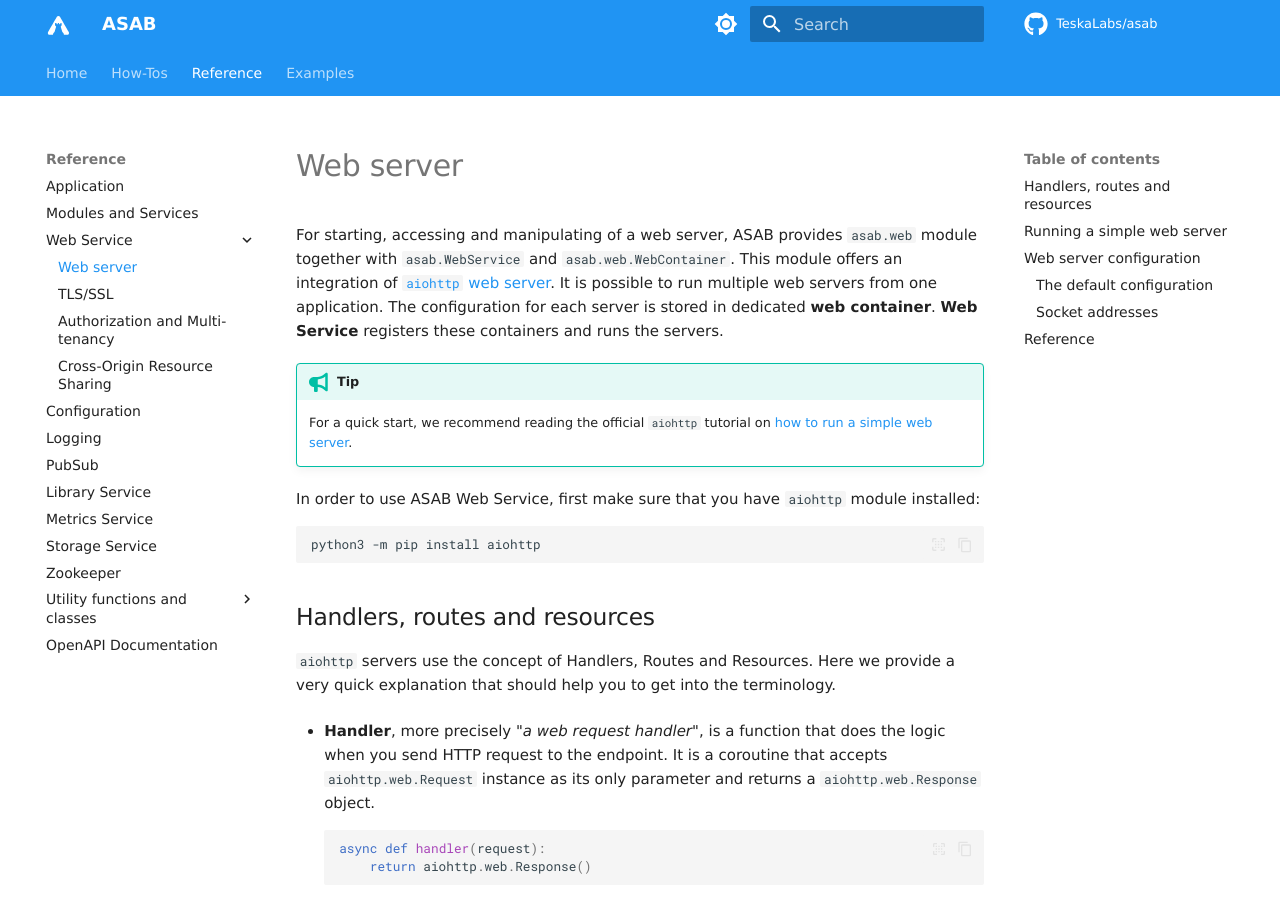
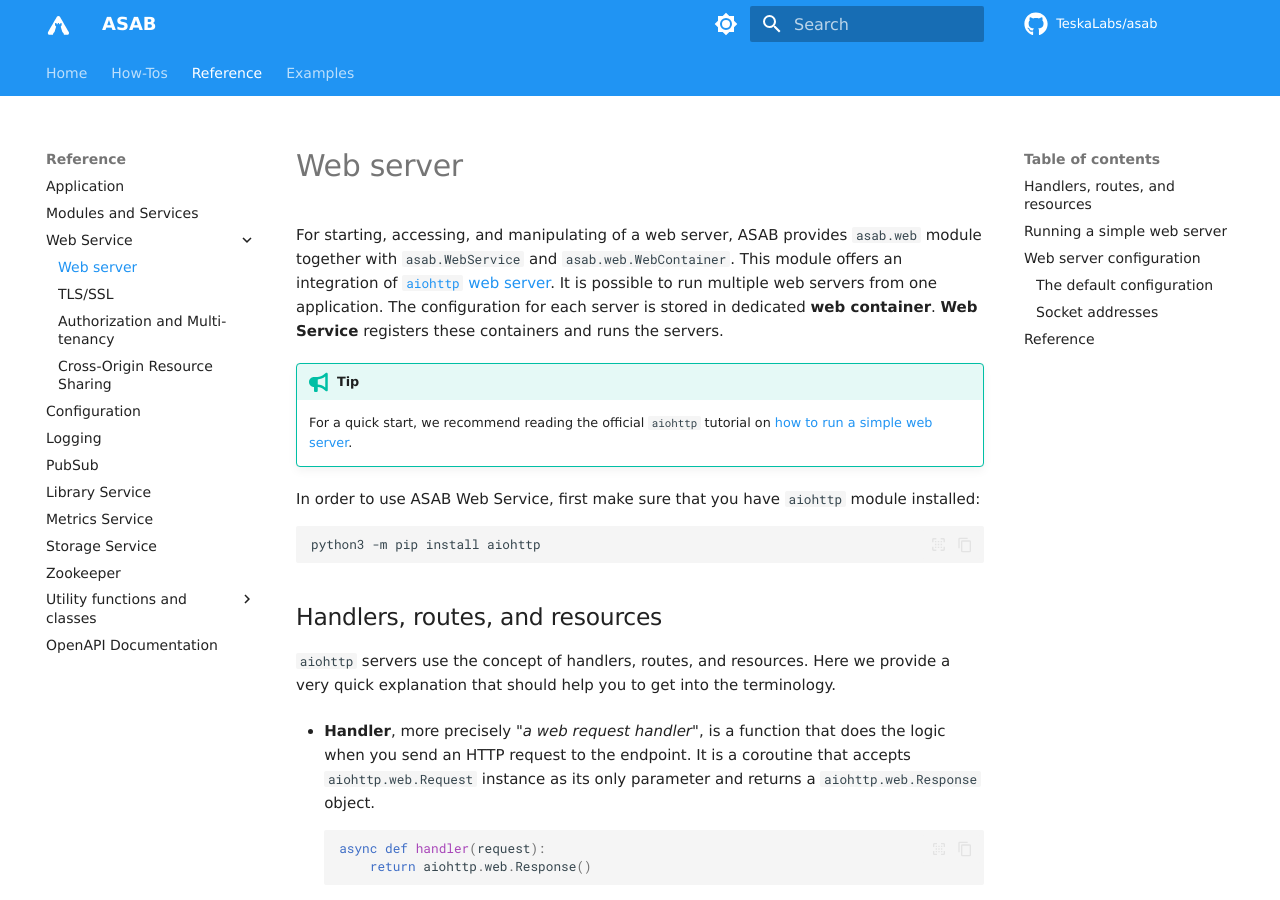
Before and after one commit to TeskaLabs/asab, an MkDocs documentation site: the page built from docs/reference/web/web-server.md, in a window 1280 px wide and 900 px high. Built offline with MkDocs 1.6.1 and Material for MkDocs 9.7.7, drawn with Linux system fonts in a browser that asks for light colours; some web fonts are replaced; comment, search, counter and statistics services are not loaded; some of the changed text lies outside the part shown.

Commit message:
punctuation

````diff
--- a/docs/reference/web/web-server.md
+++ b/docs/reference/web/web-server.md
@@ -1,6 +1,6 @@
 # Web server
 
-For starting, accessing and manipulating of a web server, ASAB provides `asab.web` module together with `asab.WebService` and `asab.web.WebContainer`.
+For starting, accessing, and manipulating of a web server, ASAB provides `asab.web` module together with `asab.WebService` and `asab.web.WebContainer`.
 This module offers an integration of [`aiohttp` web server](http://aiohttp.readthedocs.io/en/stable/web.html). It is possible to run multiple web servers from one application. The configuration for each server is stored in dedicated **web container**. **Web Service** registers these containers and runs the servers.
 
 !!! tip
@@ -12,11 +12,11 @@ In order to use ASAB Web Service, first make sure that you have `aiohttp` module
 python3 -m pip install aiohttp
 ```
 
-## Handlers, routes and resources
+## Handlers, routes, and resources
 
-`aiohttp` servers use the concept of Handlers, Routes and Resources. Here we provide a very quick explanation that should help you to get into the terminology.
+`aiohttp` servers use the concept of handlers, routes, and resources. Here we provide a very quick explanation that should help you to get into the terminology.
 
-- **Handler**, more precisely *"a web request handler"*, is a function that does the logic when you send HTTP request to the endpoint. It is a coroutine that accepts `aiohttp.web.Request` instance as its only parameter and returns a `aiohttp.web.Response` object.
+- **Handler**, more precisely *"a web request handler"*, is a function that does the logic when you send an HTTP request to the endpoint. It is a coroutine that accepts `aiohttp.web.Request` instance as its only parameter and returns a `aiohttp.web.Response` object.
 
 	```python
 	async def handler(request):
@@ -138,14 +138,14 @@ Configuration is passed to the `asab.web.WebContainer` object.
 
 | Parameter | Meaning |
 | --- | --- |
-| `listen` | The socket address to which the web server will listen. |
-| `backlog` | A number of unaccepted connections that the system will allow before refusing new connections, see [`socket.socket.listen()`](https://docs.python.org/3/library/socket.html#socket.socket.listen) for details. |
-| `rootdir` | The root path for the server. In case of many web containers, each one can implement a different root. |
-| `servertokens` | Controls whether `'Server'` response header field is included (`'full'`) or faked (`'prod'`). |
-| `cors` | See [Cross-Origin Resource Sharing](/reference/web/cors) section. |
-| `body_max_size`| Client's maximum size in a request, in bytes. If a **POST** request exceeds this value, `aiohttp.HTTPRequestEntityTooLarge` exception is raised. See [the documentation](https://docs.aiohttp.org/en/stable/web_reference.html?highlight=client_max_size#aiohttp.web.Application) for more information. |
-| `cors` | Contents of the Access-Control-Allow-Origin header. See the [CORS section](./cors). |
-| `cors_preflight_paths` | Pattern for endpoints that shall return responses to pre-flight requests (**OPTIONS**). Value must start with `"/"`. See the [CORS section](./cors). |
+| `listen` | The socket address to which the web server will listen |
+| `backlog` | A number of unaccepted connections that the system will allow before refusing new connections, see [`socket.socket.listen()`](https://docs.python.org/3/library/socket.html#socket.socket.listen) for details |
+| `rootdir` | The root path for the server. In case of many web containers, each one can implement a different root |
+| `servertokens` | Controls whether `'Server'` response header field is included (`'full'`) or faked (`'prod'`) |
+| `cors` | See [Cross-Origin Resource Sharing](/reference/web/cors) section |
+| `body_max_size`| Client's maximum size in a request, in bytes. If a **POST** request exceeds this value, `aiohttp.HTTPRequestEntityTooLarge` exception is raised. See [the documentation](https://docs.aiohttp.org/en/stable/web_reference.html?highlight=client_max_size#aiohttp.web.Application) for more information |
+| `cors` | Contents of the Access-Control-Allow-Origin header. See the [CORS section](./cors) |
+| `cors_preflight_paths` | Pattern for endpoints that shall return responses to pre-flight requests (**OPTIONS**). Value must start with `"/"`. See the [CORS section](./cors) |
 
 ### The default configuration
 
````
